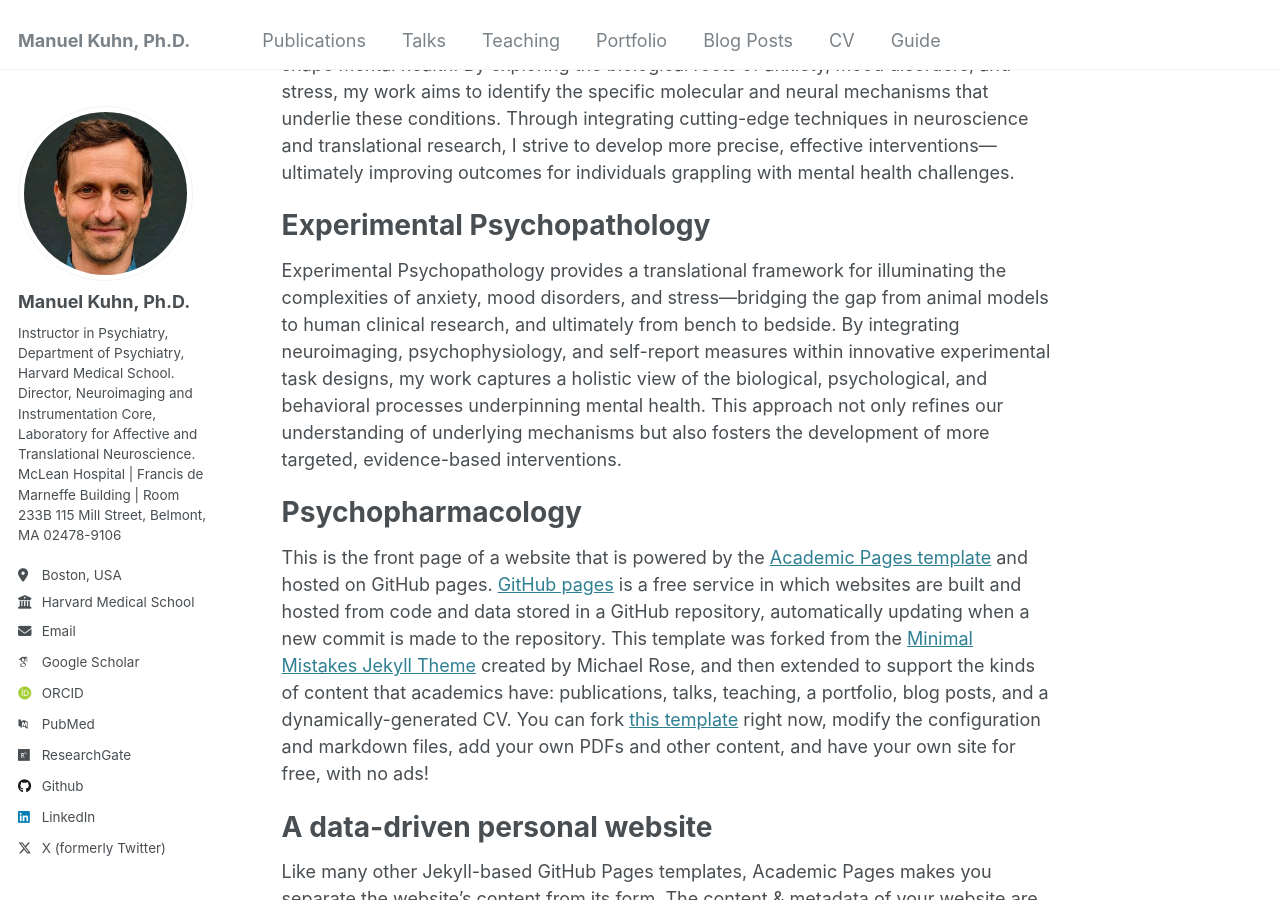
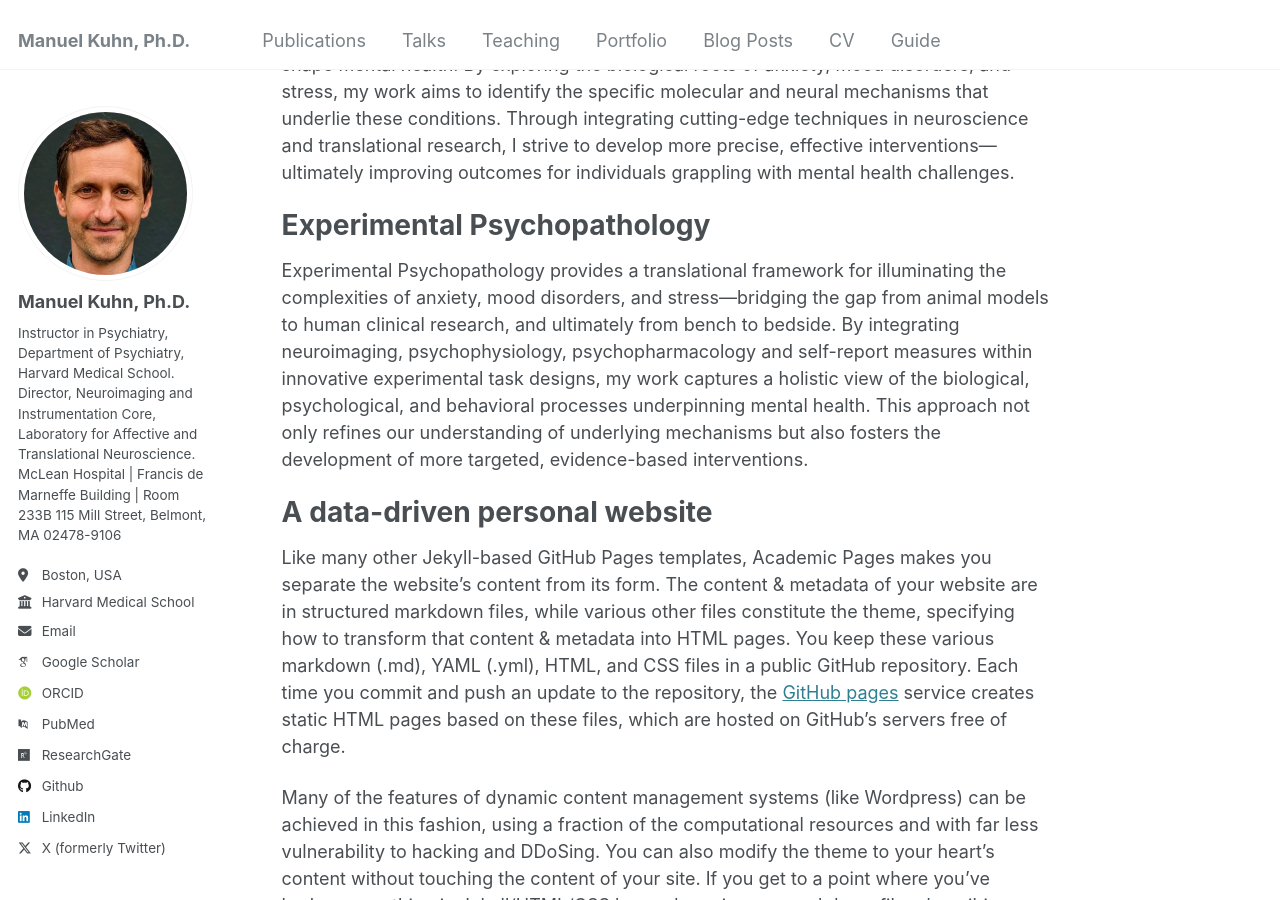
Before and after one commit to kuhnmanu/kuhnmanu.github.io, a Jekyll site: the page built from _pages/about.md, in a window 1280 px wide and 900 px high, scrolled down 781 px. Built offline with Jekyll 4.4.1, drawn with Linux system fonts in a browser that asks for light colours; some web fonts are replaced.

Commit message:
Update about.md

```diff
--- a/_pages/about.md
+++ b/_pages/about.md
@@ -19,12 +19,9 @@
 
 Experimental Psychopathology
 ======
-Experimental Psychopathology provides a translational framework for illuminating the complexities of anxiety, mood disorders, and stress—bridging the gap from animal models to human clinical research, and ultimately from bench to bedside. By integrating neuroimaging, psychophysiology, and self-report measures within innovative experimental task designs, my work captures a holistic view of the biological, psychological, and behavioral processes underpinning mental health. This approach not only refines our understanding of underlying mechanisms but also fosters the development of more targeted, evidence-based interventions.
+Experimental Psychopathology provides a translational framework for illuminating the complexities of anxiety, mood disorders, and stress—bridging the gap from animal models to human clinical research, and ultimately from bench to bedside. By integrating neuroimaging, psychophysiology, psychopharmacology and self-report measures within innovative experimental task designs, my work captures a holistic view of the biological, psychological, and behavioral processes underpinning mental health. This approach not only refines our understanding of underlying mechanisms but also fosters the development of more targeted, evidence-based interventions.
 
-Psychopharmacology
-======
 
-This is the front page of a website that is powered by the [Academic Pages template](https://github.com/academicpages/academicpages.github.io) and hosted on GitHub pages. [GitHub pages](https://pages.github.com) is a free service in which websites are built and hosted from code and data stored in a GitHub repository, automatically updating when a new commit is made to the repository. This template was forked from the [Minimal Mistakes Jekyll Theme](https://mmistakes.github.io/minimal-mistakes/) created by Michael Rose, and then extended to support the kinds of content that academics have: publications, talks, teaching, a portfolio, blog posts, and a dynamically-generated CV. You can fork [this template](https://github.com/academicpages/academicpages.github.io) right now, modify the configuration and markdown files, add your own PDFs and other content, and have your own site for free, with no ads!
 
 A data-driven personal website
 ======
```
